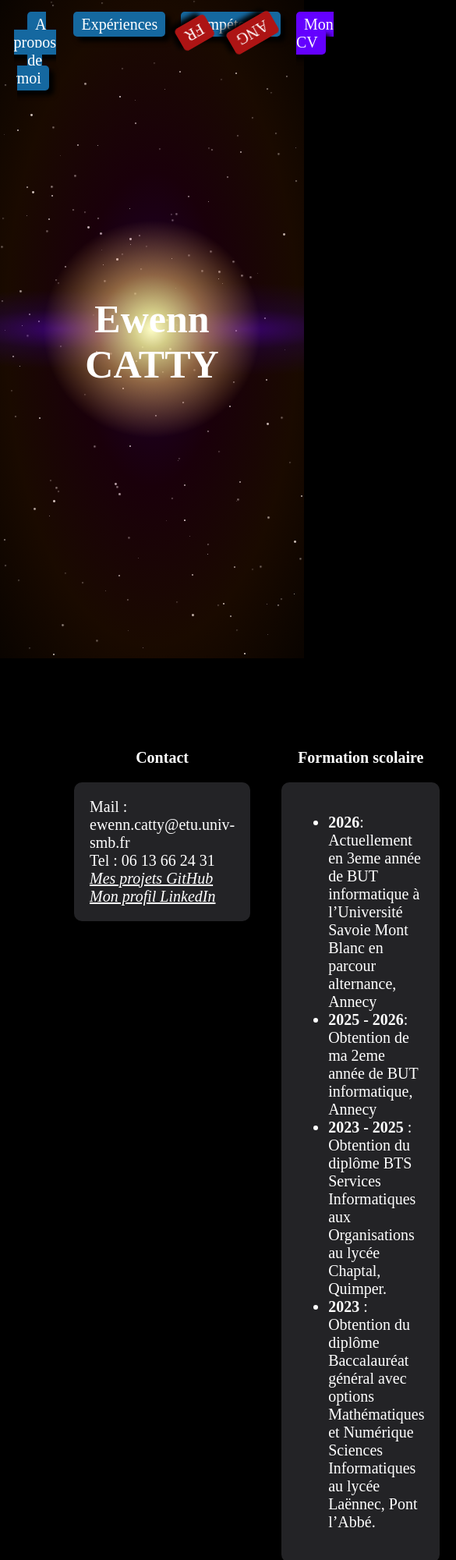
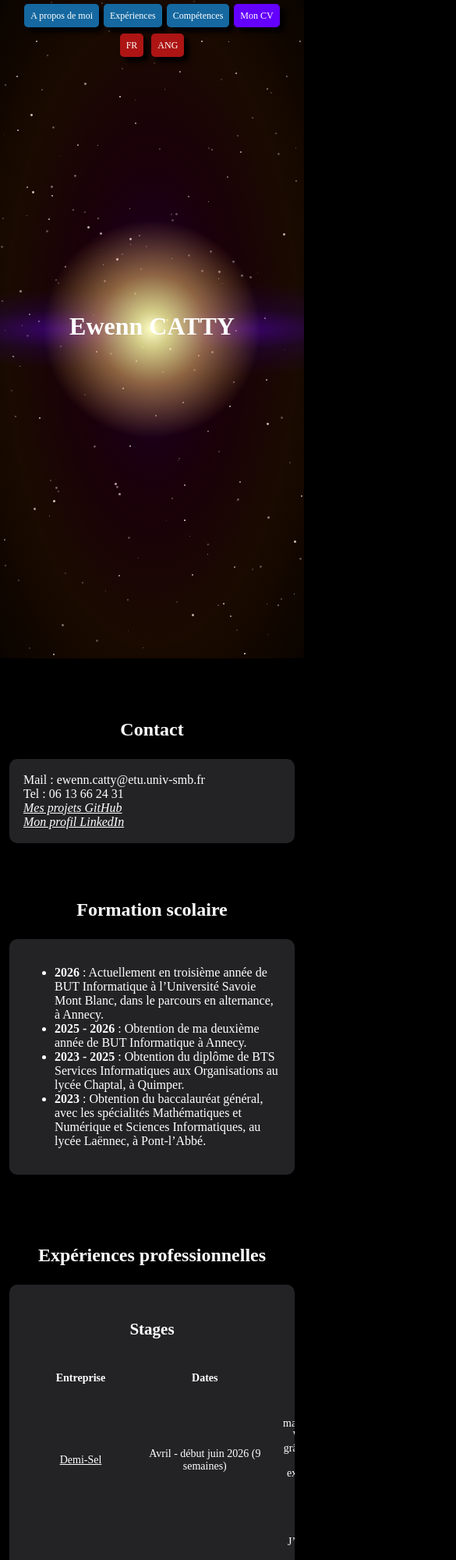
Before and after one commit to EwennC/Portfolio, a plain HTML site: page index.html in a window 390 px wide. Shown: the top 2000 px of the page at 78% size, 585 px wide, since content can reach past the window. Drawn offline with Linux system fonts and the light colour scheme.

Commit message:
correction responssive et texte

```diff
--- a/index.html
+++ b/index.html
@@ -42,10 +42,10 @@
 				<h3>Formation scolaire</h3>
 				<div class="general">
 					<ul>
-						<li><b>2026</b>: Actuellement en 3eme année de BUT informatique à l’Université Savoie Mont Blanc en parcour alternance, Annecy</li>
-						<li><b>2025 - 2026</b>: Obtention de ma 2eme année de BUT informatique, Annecy</li>
-						<li><b>2023 - 2025</b> : Obtention du diplôme BTS Services Informatiques aux Organisations au lycée Chaptal, Quimper.</li>
-						<li><b>2023</b> : Obtention du diplôme Baccalauréat général avec options Mathématiques et Numérique Sciences Informatiques au lycée Laënnec, Pont l’Abbé.</li>
+						<li><b>2026</b> : Actuellement en troisième année de BUT Informatique à l’Université Savoie Mont Blanc, dans le parcours en alternance, à Annecy.</li>
+						<li><b>2025 - 2026</b> : Obtention de ma deuxième année de BUT Informatique à Annecy.</li>
+						<li><b>2023 - 2025</b> : Obtention du diplôme de BTS Services Informatiques aux Organisations au lycée Chaptal, à Quimper.</li>
+						<li><b>2023</b> : Obtention du baccalauréat général, avec les spécialités Mathématiques et Numérique et Sciences Informatiques, au lycée Laënnec, à Pont-l’Abbé.</li>
 					</ul>
 				</div>
 			</div>
@@ -69,8 +69,8 @@
 						<td><a href="https://demi-sel.net">Demi-Sel</a></td>
 						<td>Avril - début juin 2026 (9 semaines)</td>
 						<td class="mission">
-							j'ai été amener a créer a partire d'une maquette web des sites web développés sous WordPress, ainsi que les mettre en ligne via l'hebergement d'Infomaniak.
-							j'ai put aussi améliorer des sites clients déjà existants pour mettre a jour leur disign viellissant.<br>
+							J’ai été amené à créer, à partir de maquettes web, des sites développés sous WordPress, puis à les mettre en ligne grâce à
+							l’hébergement d’Infomaniak. J’ai également amélioré des sites clients existants afin de moderniser leur design vieillissant.<br>
 							<button><a href="https://drive.google.com/file/d/1wvzHxC_GmsDEDY_-c62EBzg9Zq8LBYPv/view?usp=sharing">note de stage</a></button>
 						</td>
 					</tr>
@@ -78,9 +78,10 @@
 						<td><a href="https://lesporteslogiques.net">Les portes logiques</a></td>
 						<td>Janvier - mi Février 2025 (5 semaines)</td>
 						<td class="mission">
-							J'ai effectué la refonte complète du site web de l’association. J'ai numérisé leur base de données adhérents sur le logiciel Dolibarr tout en le
-							configurant entièrement pour leur besoin envers leurs fournisseurs. J'ai aussi participé en partie à la fabrication de l’interface d’une borne d’arcade pour leur
-							projet <a href="https://lesporteslogiques.net/wiki/projets/biohacklab/borne_arcade">BiohackLab</a>.<br>
+							J’ai effectué la refonte complète du site web de l’association. J’ai également numérisé sa base de données des adhérents à l’aide du logiciel
+							<a href="https://www.dolibarr.org">Dolibarr</a>  que j’ai entièrement configuré pour répondre à ses besoins en matière de gestion des
+							fournisseurs. J’ai aussi participé à la conception d’une partie de l’interface d’une borne d’arcade dans le cadre du projet
+							<a href="https://lesporteslogiques.net/wiki/projets/biohacklab/borne_arcade">BiohackLab</a>.<br>
 							<button><a href="https://drive.google.com/file/d/1yV1U6wJ7xWy4ifv_JVBx1RPJdJ5PCzfz/view?usp=sharing">note de stage</a></button>
 						</td>
 					</tr>
@@ -88,7 +89,7 @@
 						<td>Wizz Itech</td>
 						<td>Juin 2024 (5 semaines)</td>
 						<td class="mission">
-							J'ai réparer plusieur sorte de matériel informatique : PC fixes, ordinateurs portables, téléphones, consoles.<br>
+							J’ai réparé différents types de matériel informatique : ordinateurs fixes, ordinateurs portables, téléphones et consoles de jeux.<br>
 							<button><a href="https://drive.google.com/file/d/1WyFRD9CPkJC9G9qyNuH0DoxxXNN0xxU-/view?usp=sharing">note de stage</a></button>
 						</td>
 					</tr>
@@ -108,27 +109,27 @@
 				<tbody>
 
 					<tr>
-						<td>Intermarché</td>
+						<td><a href="https://www.intermarche.com/magasins/01899/concarneau-29900/infos-pratiques">Intermarché</a></td>
 						<td>Été 2025 (3 mois)</td>
 						<td class="mission">
-							je devais faire la mise en rayon des produits qui arrivaient pour les rayons frais, mais aussi faire l'inventaire des stocks chaque premier du mois.
+							J’étais chargé de la mise en rayon des produits destinés aux rayons frais. Je réalisais également l’inventaire des stocks le premier jour de chaque mois.
 						</td>
 					</tr>
 					<tr>
-						<td>Cariou</td>
+						<td><a href="https://www.pagesjaunes.fr/pros/01505169">Cariou</a></td>
 						<td>Août 2024 (1 mois)</td>
 						<td class="mission"> Je devais retourner des poches d’huîtres dans l'eau.</td>
 					</tr>
 					<tr>
-						<td>co-production de téléfilm</td>
+						<td><a href="https://www.allocine.fr/film/fichefilm_gen_cfilm=321407.html">co-production d'un téléfilm</a></td>
 						<td>Décembre 2023 (1 semaine)</td>
-						<td class="mission">J'ai été figurant dans le téléfilm << Le chant des sirènes >></td>
+						<td class="mission">J’ai participé en tant que figurant au téléfilm << Les secrets du Finistère : Le Chant des sirènes >></td>
 					</tr>
 					<tr>
-						<td>Mairie de Plonéour Lanvern</td>
+						<td><a href="https://ploneour-lanvern.bzh/vivre-a-ploneour/petite-enfance-enfance-jeunesse/dispositif-argent-de-poche/">Mairie de Plonéour Lanvern</a></td>
 						<td>Été 2022 (4 semaines)</td>
 						<td class="mission">
-							Dans le cadre d'un projet de la mairie a l'intention des jeunes, j'ai été serveur au restaurant municipal puis plongeur à l’Ehpad Pierre Goenvic
+							Dans le cadre d’un projet municipal destiné aux jeunes, j’ai travaillé comme serveur au restaurant municipal, puis comme plongeur à l’EHPAD Pierre-Goenvic.
 						</td>
 					</tr>
 				</tbody>
@@ -181,13 +182,14 @@
 	<div id="interet" class="general">
 
 		<ul>
-			<li>Aïkido : Pratiqué depuis plus de 10 ans, bénévolat depuis 4 ans pour aider lors des cours enfants.</li>
-			<li>Mangas / Animés : Je regarde beaucoup d'animés de tous types depuis mes 16 ans, en français (VF) comme en japonais sous-titrés (VOSTFR), et lis depuis 3 ans
-				des mangas et un light novel japonais.</li>
-			<li>Jeux vidéo : Je joue durant mon temps personel à des jeux de types fps (Overwatch, Valorant), MOBA (League Of Legends),
-				de farming (Minecraft, Idle slayer, Cell to singularity, civilization VI) où je tente d'avoir le 100% Steam de ces jeux.</li>
-			<li>Jeux de société : Je joue aux jeux de société avec mes parents ainsi que mes amis ou l'on alterne entre jeux de stratégie et de coopération.</li>
-			<li>Astronomie: Le domaine spacial m'interesse depuis mon enfance, je trouve fascinant la grandeur presque infinie qui se situe au-dessus de nos têtes.</li>
+			<li>Aïkido : Je pratique l’aïkido depuis plus de dix ans et je suis bénévole depuis quatre ans afin d’aider à l’encadrement des cours pour enfants.</li>
+			<li>Mangas / Animés : Je regarde régulièrement des animés de différents genres depuis l’âge de seize ans, en version française (VF) comme en version originale
+				sous-titrée en français (VOSTFR). Je lis également des mangas depuis trois ans, ainsi qu’un light novel japonais.</li>
+			<li>Jeux vidéo : Je joue, pendant mon temps libre, à différents types de jeux vidéo : FPS, comme Overwatch et Valorant ; MOBA, comme League of Legends ;
+				ainsi que des jeux de gestion et de farming, comme Minecraft, Idle Slayer, Cell to Singularity et Civilization VI.
+				J’essaie notamment d’obtenir tous les succès Steam pour certains de ces jeux.</li>
+			<li>Jeux de société : Je joue à des jeux de société avec ma famille et mes amis. Nous alternons entre des jeux de stratégie et des jeux de coopération.</li>
+			<li>Astronomie: Je m’intéresse à l’espace depuis mon enfance. Je trouve fascinante l’immensité presque infinie qui s’étend au-dessus de nos têtes.</li>
 		</ul>
 	</div>
 
--- a/style.css
+++ b/style.css
@@ -14,11 +14,12 @@ nav {
     justify-content: space-between;
     align-items: center;
     padding: 10px;
+    z-index: 5;
 }
 
 h1{
+    font-size: clamp(32px, 6vw, 70px);
     display: flex;
-    font-size: 50px;
     text-align: center;
     height: 100vh;
     width: 80vw;
@@ -32,6 +33,14 @@ h3,h4{
     text-align: center;
 }
 
+h3 {
+    font-size: clamp(24px, 3vw, 32px);
+}
+
+h4 {
+    font-size: clamp(21px, 2.5vw, 26px);
+}
+
 button{
     background-color: rgba(100, 0, 255);
     border-radius: 5px;
@@ -39,11 +48,12 @@ button{
 }
 
 table{
-    width: 90vw;
+    width: 100%;
     text-align: center;
 }
 
 td{
+    overflow-wrap: anywhere;
     padding: 4px;
 }
 
@@ -54,7 +64,7 @@ body::before {
     left: 0;
     width: 100%;
     height: 100%;
-    z-index: -1; /* Pour placer l'élément derrière le contenu de la page */
+    z-index: -1;
 
     background-image: radial-gradient(circle at center,
             rgba(255, 255, 200, 1) 0%,
@@ -146,6 +156,8 @@ nav #changement a:hover {
 
 button a{
     text-decoration: none;
+    display: inline-block;
+    padding: 6px 10px;
 }
 
 #info{
@@ -169,7 +181,7 @@ button a{
 }
 
 .mission {
-    width: 60%;
+    width: 50%;
 }
 
 .etoile {
@@ -211,3 +223,178 @@ button a{
         transform: rotate(360deg);
     }
 }
+
+
+
+
+
+
+
+
+
+/* Évite que les textes longs élargissent les colonnes */
+.general,
+.double > *,
+.doubleRef > *,
+.quatre > * {
+    min-width: 0;
+    overflow-wrap: anywhere;
+}
+
+/* Tablettes */
+@media (max-width: 1100px) {
+    * {
+        font-size: 18px;
+    }
+
+    /* Une navigation fixe commune évite les chevauchements */
+    nav {
+        position: fixed;
+        inset: 0 0 auto;
+        display: flex;
+        flex-wrap: wrap;
+        justify-content: center;
+        gap: 12px;
+        padding: 12px;
+    }
+
+    nav #global,
+    nav #changement {
+        position: static;
+        margin: 0;
+        display: flex;
+        flex-wrap: wrap;
+        justify-content: center;
+        gap: 8px;
+    }
+
+    nav ul li {
+        margin: 0;
+    }
+
+    nav ul li a {
+        margin: 0;
+        padding: 8px 10px;
+        font-size: 15px;
+    }
+
+    #info,
+    #formation {
+        margin-left: 0;
+        margin-right: 0;
+    }
+
+    .double {
+        grid-template-columns: repeat(2, minmax(0, 1fr));
+        padding-inline: 10px;
+    }
+
+    .quatre {
+        grid-template-columns: repeat(2, minmax(0, 1fr));
+        margin: 0;
+        padding-inline: 10px;
+    }
+
+    .general {
+        padding: 20px;
+        margin: 15px;
+    }
+
+    .rota {
+        animation: none;
+    }
+}
+
+/* Mobiles */
+@media (max-width: 700px) {
+    * {
+        font-size: 16px;
+    }
+
+    nav {
+        gap: 10px;
+        padding: 10px;
+    }
+
+    nav #global {
+        width: 100%;
+        gap: 6px;
+
+    }
+
+    nav #changement {
+        width: 100%;
+        gap: 10px;
+        padding-top: 10px;
+    }
+
+    nav ul li a {
+        font-size: 12px;
+        padding: 8px;
+        box-shadow: none;
+    }
+
+    h3,
+    h4 {
+        padding-inline: 15px;
+    }
+
+    .double,
+    .doubleRef,
+    .quatre {
+        grid-template-columns: minmax(0, 1fr);
+        padding-inline: 0;
+        gap: 0;
+    }
+
+    #info,
+    #formation {
+        margin: 0;
+    }
+
+    .general {
+        margin: 12px;
+        padding: 18px;
+    }
+
+    #stage,
+    #empl {
+        overflow-x: auto;
+        overscroll-behavior-x: contain;
+        -webkit-overflow-scrolling: touch;
+    }
+
+    #stage table,
+    #empl table {
+        min-width: 580px;
+    }
+
+    th,
+    td,
+    th *,
+    td * {
+        font-size: 14px;
+    }
+
+    th,
+    td {
+        padding: 12px 10px;
+    }
+
+    th:first-child {
+        width: 25%;
+    }
+
+    th:nth-child(2) {
+        width: 30%;
+    }
+
+    th:nth-child(3) {
+        width: 45%;
+    }
+
+    footer {
+        padding: 20px 15px;
+        text-align: center;
+    }
+}
```
